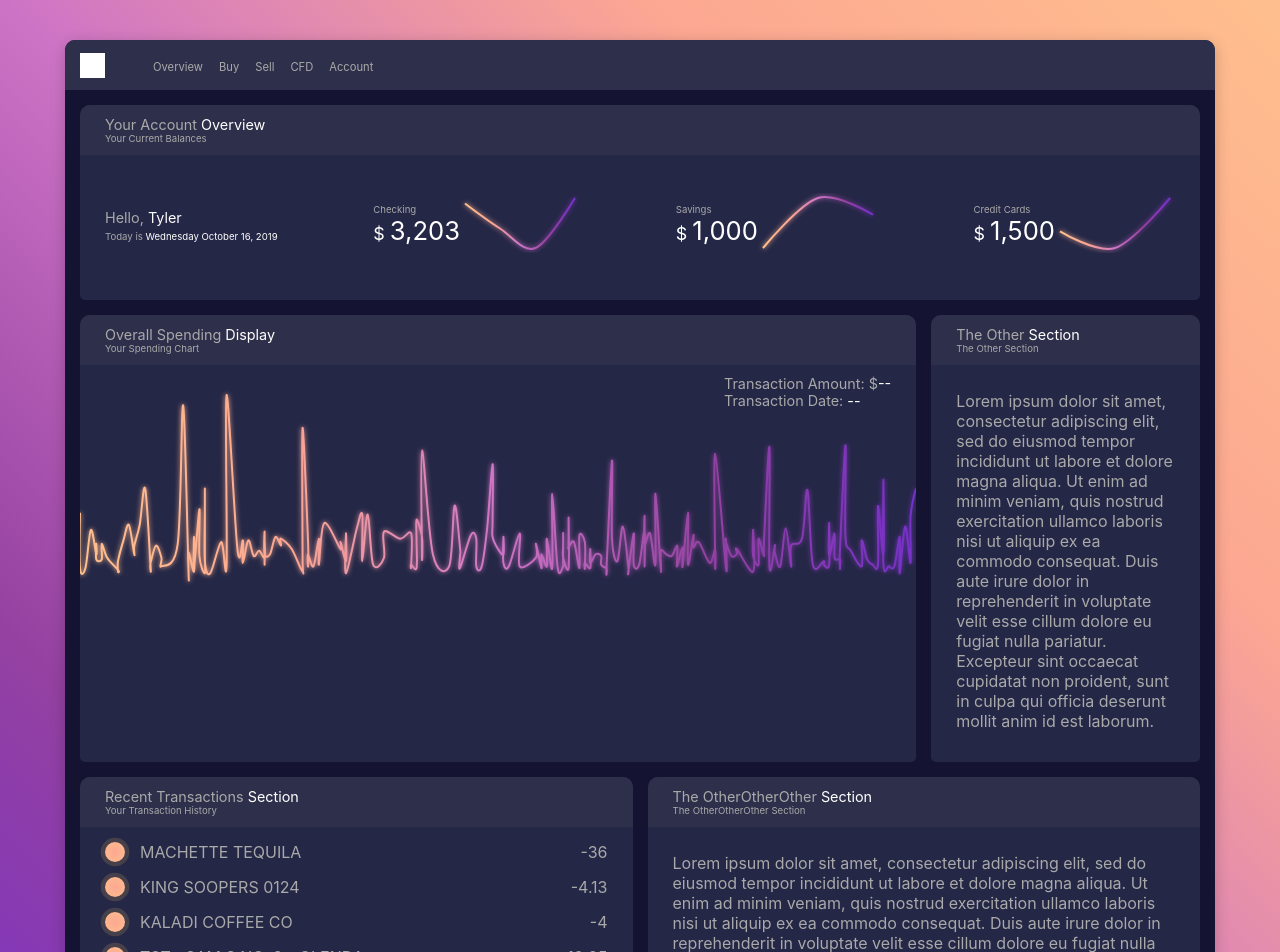
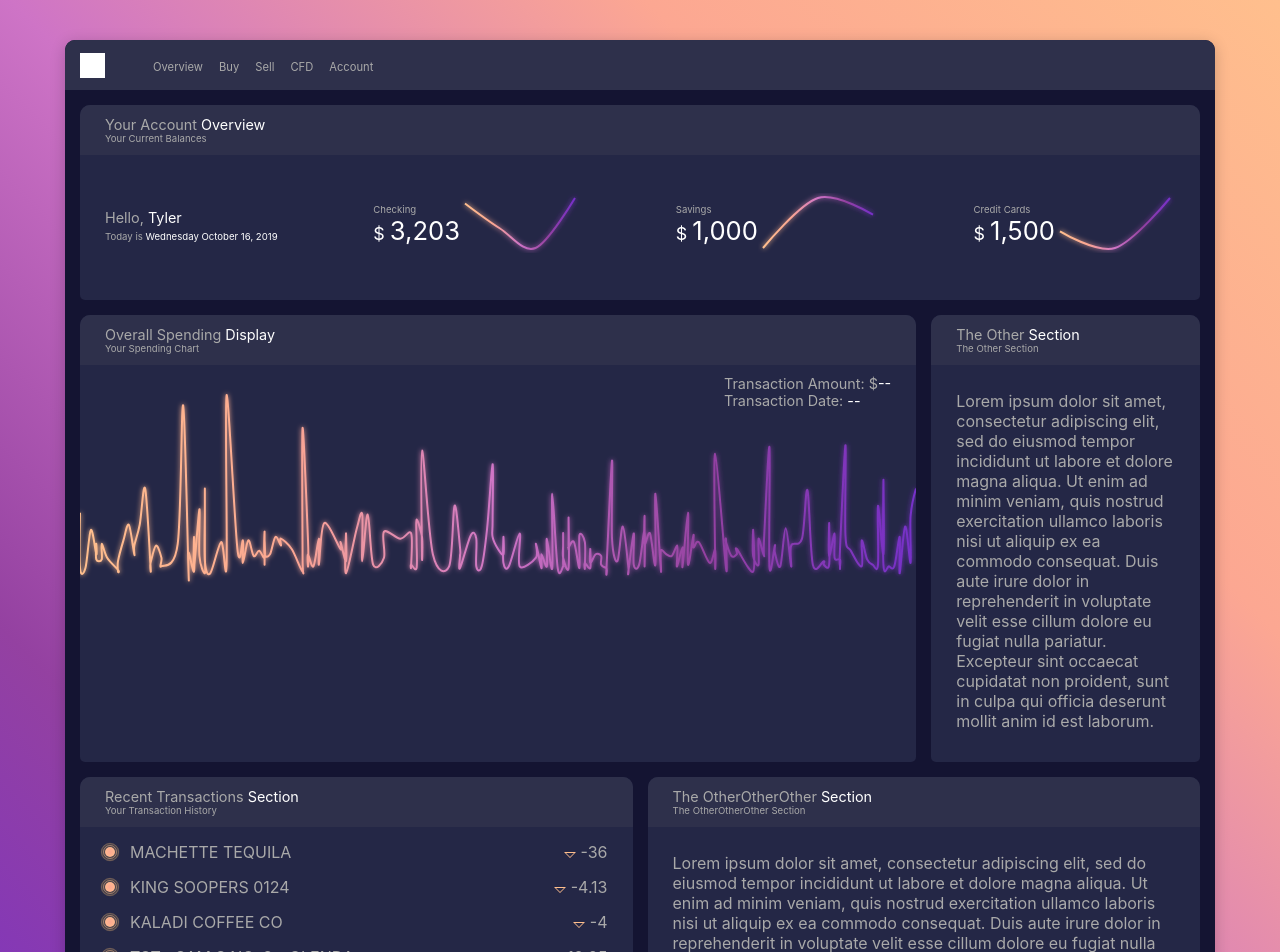
Before and after one commit to tywi6665/M3, a React (Create React App) app: page / in a window 1280 px wide. Shown: the top 952 px of the page. Built offline with nearby package versions, Linux system fonts and the light colour scheme.

Commit message:
styling listitem

```diff
--- a/src/App.scss
+++ b/src/App.scss
@@ -185,15 +185,41 @@ $font-size: 0.9em;
 
                     .item-name {
                         display: flex;
+                        align-items: center;
 
                         div {
                             margin-right: 15px;
-                            height: 20px;
-                            width: 20px;
+                            height: 10px;
+                            width: 10px;
                             border-radius: 50%;
+                            position: relative;
                             background: radial-gradient(rgba(252,167,146,1), rgba(255,191,141,1));
                             box-shadow: 0 0 5px 5px rgba(252,167,146,1);
                             animation: pulse 4s infinite;
+
+                            &:before {
+                                content: "";
+                                position: absolute;
+                                top: -2px;
+                                left: -2px;
+                                height: 12px;
+                                width: 12px;
+                                border-radius: 50%;
+                                border: 1px solid rgba(255,191,141,1);
+                                opacity: 0.5;
+                            }
+
+                            &:after {
+                                content: "";
+                                position: absolute;
+                                top: -3.8px;
+                                left: -3.8px;
+                                height: 16px;
+                                width: 16px;
+                                border-radius: 50%;
+                                border: 1px solid rgba(255,191,141,1);
+                                opacity: 0.25;
+                            }
 
                             @keyframes pulse {
                                 0% {
@@ -205,6 +231,35 @@ $font-size: 0.9em;
                                 100% {
                                       box-shadow: 0 0 0 0 rgba(254, 204, 96, 0);
                                 }
+                            }
+                        }
+                    }
+
+                    .item-amount {
+                        display: flex;
+                        align-items: center;
+
+                        // .up {
+
+                        // }
+
+                        .down {
+                            margin: 5px 5px 0 0;
+                            width: 0;
+                            height: 0;
+                            position: relative;
+                            border-left: 6px solid transparent;
+                            border-right: 6px solid transparent;
+                            border-top: 6px solid rgba(255,191,141,1);
+
+                            &:after {
+                                content: "";
+                                top: -5px;
+                                left: -4px;
+                                position: absolute;
+                                border-left: 4px solid transparent;
+                                border-right: 4px solid transparent;
+                                border-top: 4px solid $dark-slate;
                             }
                         }
                     }
--- a/src/Components/ListItem.js
+++ b/src/Components/ListItem.js
@@ -4,7 +4,7 @@ const ListItem = ({ transactionName, transactionAmount }) => {
     return (
         <div className="list-item">
             <div className="item-name"><div></div>{transactionName}</div>
-            <div className="item-amount"><div></div>{transactionAmount}</div>
+            <div className="item-amount"><div className="down"></div>{transactionAmount}</div>
         </div>
     );
 }
```
